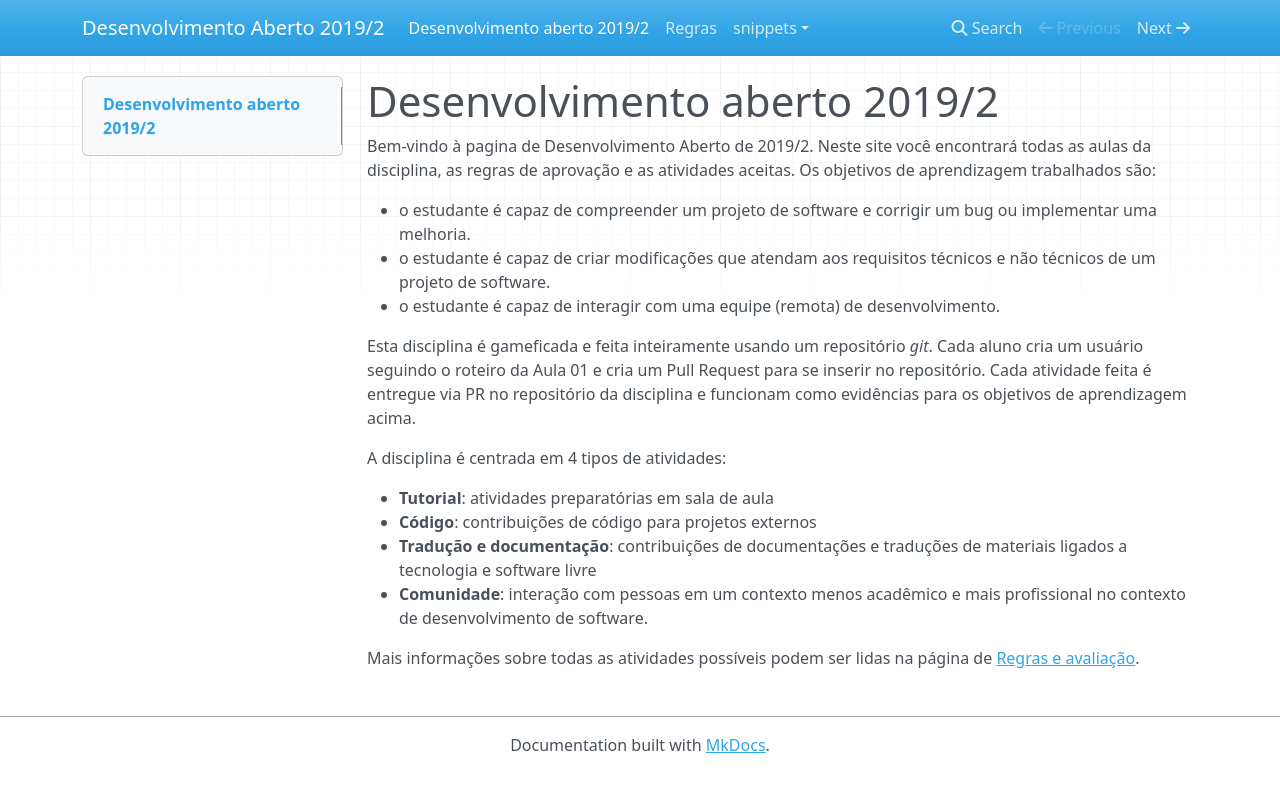
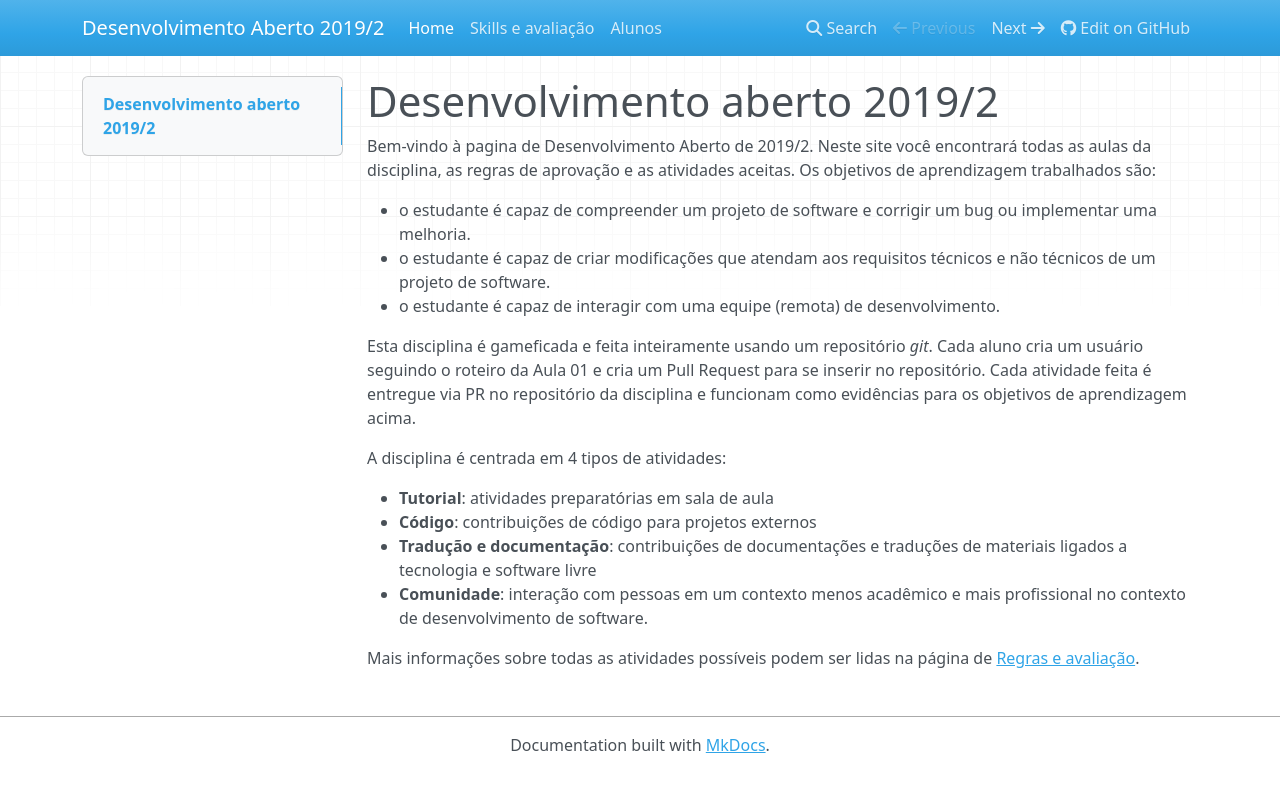
Before and after one commit to Insper/open-dev, an MkDocs documentation site: the page built from docs/index.md, in a window 1280 px wide. Shown: the top 792 px of the page. Built offline with MkDocs 1.6.1, drawn with Linux system fonts in a browser that asks for light colours; nearby versions of some CDN libraries.

Commit message:
Adicionada página de alunos e melhorada navegação no topo da página.

```diff
--- a/mkdocs.yml
+++ b/mkdocs.yml
@@ -1,4 +1,11 @@
 site_name: Desenvolvimento Aberto 2019/2
+repo_url: https://github.com/insper/dev-aberto/
+
+nav:
+  - 'Home': 'index.md'
+  - 'Skills e avaliação': 'regras.md'
+  - 'Alunos': 'alunos.md'
+
 markdown_extensions:
   - pymdownx.snippets:
       check_paths: true
```
Also changed, not shown: docs/_snippets/alunos.md (added, +1 -0 lines), docs/alunos.md (added, +5 -0 lines).
